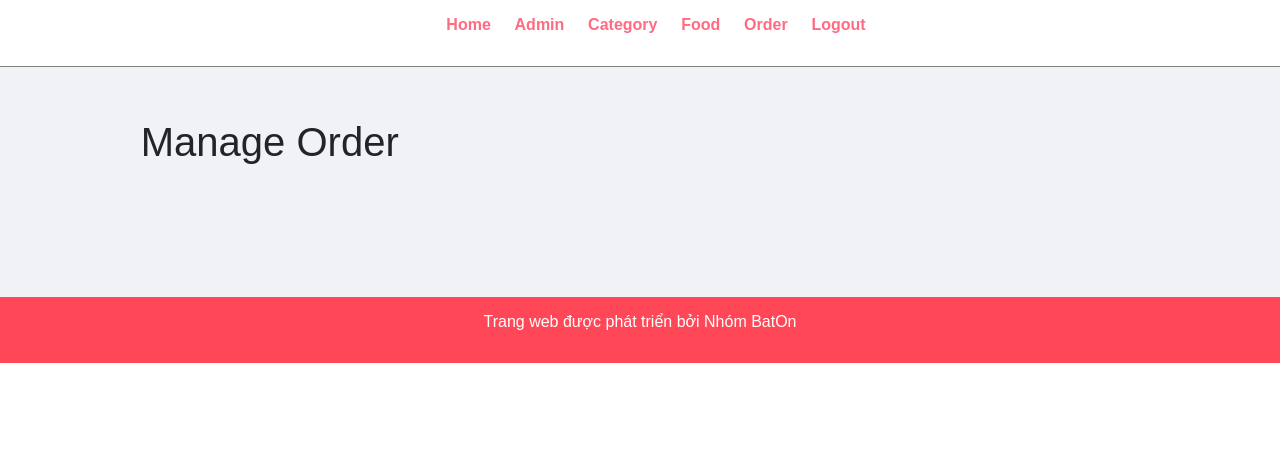
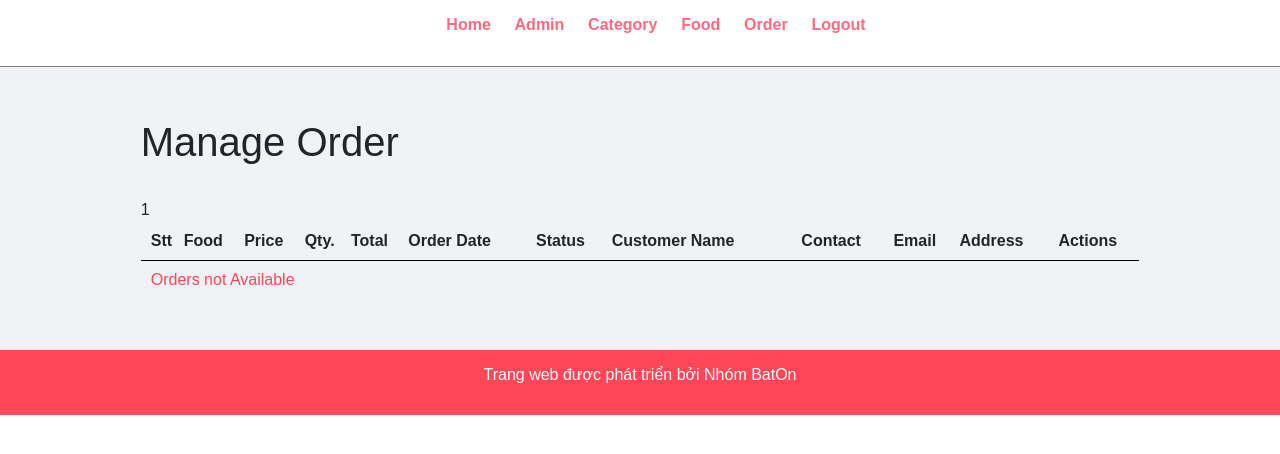
Before and after one commit to tquann286/food-ecommerce, a PHP site: page /admin/manage-order.php in a window 1280 px wide. Shown: the top 454 px of the page. Run offline with PHP 8.4, Linux system fonts and the light colour scheme; a user stored in the database is signed in; data that the repository does not hold is empty.

Commit message:
Refactor admin manage order page layout, display order details

```diff
--- a/admin/manage-order.php
+++ b/admin/manage-order.php
@@ -4,7 +4,120 @@
     <div class="wrapper">
         <h1>Manage Order</h1>
 
-                <br /><br /><br />
+        <br />
+
+        <?php
+        if (isset($_SESSION['update'])) {
+            echo $_SESSION['update'];
+            unset($_SESSION['update']);
+        }
+        ?>
+        <br />
+
+        <table class="tbl-full">
+            <tr>
+                <th>Stt</th>
+                <th>Food</th>
+                <th>Price</th>
+                <th>Qty.</th>
+                <th>Total</th>
+                <th>Order Date</th>
+                <th>Status</th>
+                <th>Customer Name</th>
+                <th>Contact</th>
+                <th>Email</th>
+                <th>Address</th>
+                <th>Actions</th>
+            </tr>
+
+            <?php
+            //Get all the orders from database
+            $sql = "SELECT * FROM tbl_order ORDER BY id DESC";
+
+            $res = mysqli_query($conn, $sql);
+
+            $count = mysqli_num_rows($res);
+
+            $sn = 1;
+
+            if ($count > 0) {
+                while ($row = mysqli_fetch_assoc($res)) {
+                    $id = $row['id'];
+                    $food = $row['food'];
+                    $price = $row['price'];
+                    $qty = $row['qty'];
+                    $total = $row['total'];
+                    $order_date = $row['order_date'];
+                    $status = $row['status'];
+                    $customer_name = $row['customer_name'];
+                    $customer_contact = $row['customer_contact'];
+                    $customer_email = $row['customer_email'];
+                    $customer_address = $row['customer_address'];
+
+                    ?>
+
+                    <tr>
+                        <td>
+                            <?php echo $sn++; ?>.
+                        </td>
+                        <td>
+                            <?php echo $food; ?>
+                        </td>
+                        <td>
+                            <?php echo $price; ?>
+                        </td>
+                        <td>
+                            <?php echo $qty; ?>
+                        </td>
+                        <td>
+                            <?php echo $total; ?>
+                        </td>
+                        <td>
+                            <?php echo $order_date; ?>
+                        </td>
+
+                        <td>
+                            <?php
+                            if ($status == "Đã đặt hàng") {
+                                echo "<label>$status</label>";
+                            } elseif ($status == "Đang giao hàng") {
+                                echo "<label style='color: orange;'>$status</label>";
+                            } elseif ($status == "Đã giao hàng") {
+                                echo "<label style='color: green;'>$status</label>";
+                            } elseif ($status == "Đã huỷ") {
+                                echo "<label style='color: red;'>$status</label>";
+                            }
+                            ?>
+                        </td>
+
+                        <td>
+                            <?php echo $customer_name; ?>
+                        </td>
+                        <td>
+                            <?php echo $customer_contact; ?>
+                        </td>
+                        <td>
+                            <?php echo $customer_email; ?>
+                        </td>
+                        <td>
+                            <?php echo $customer_address; ?>
+                        </td>
+                        <td>
+                            <a href="<?php echo SITEURL; ?>admin/update-order.php?id=<?php echo $id; ?>"
+                                class="btn-secondary">Update Order</a>
+                        </td>
+                    </tr>
+
+                    <?php
+
+                }
+            } else {
+                echo "<tr><td colspan='12' class='error'>Orders not Available</td></tr>";
+            }
+            ?>
+
+
+        </table>
     </div>
 
 </div>
--- a/sql/food-order.sql
+++ b/sql/food-order.sql
@@ -113,7 +113,7 @@
   `food` varchar(150) NOT NULL,
   `price` int(10) NOT NULL,
   `qty` int(11) NOT NULL,
-  `total` decimal(10,2) NOT NULL,
+  `total` int(10) NOT NULL,
   `order_date` datetime NOT NULL,
   `status` varchar(50) NOT NULL,
   `customer_name` varchar(150) NOT NULL,
```
